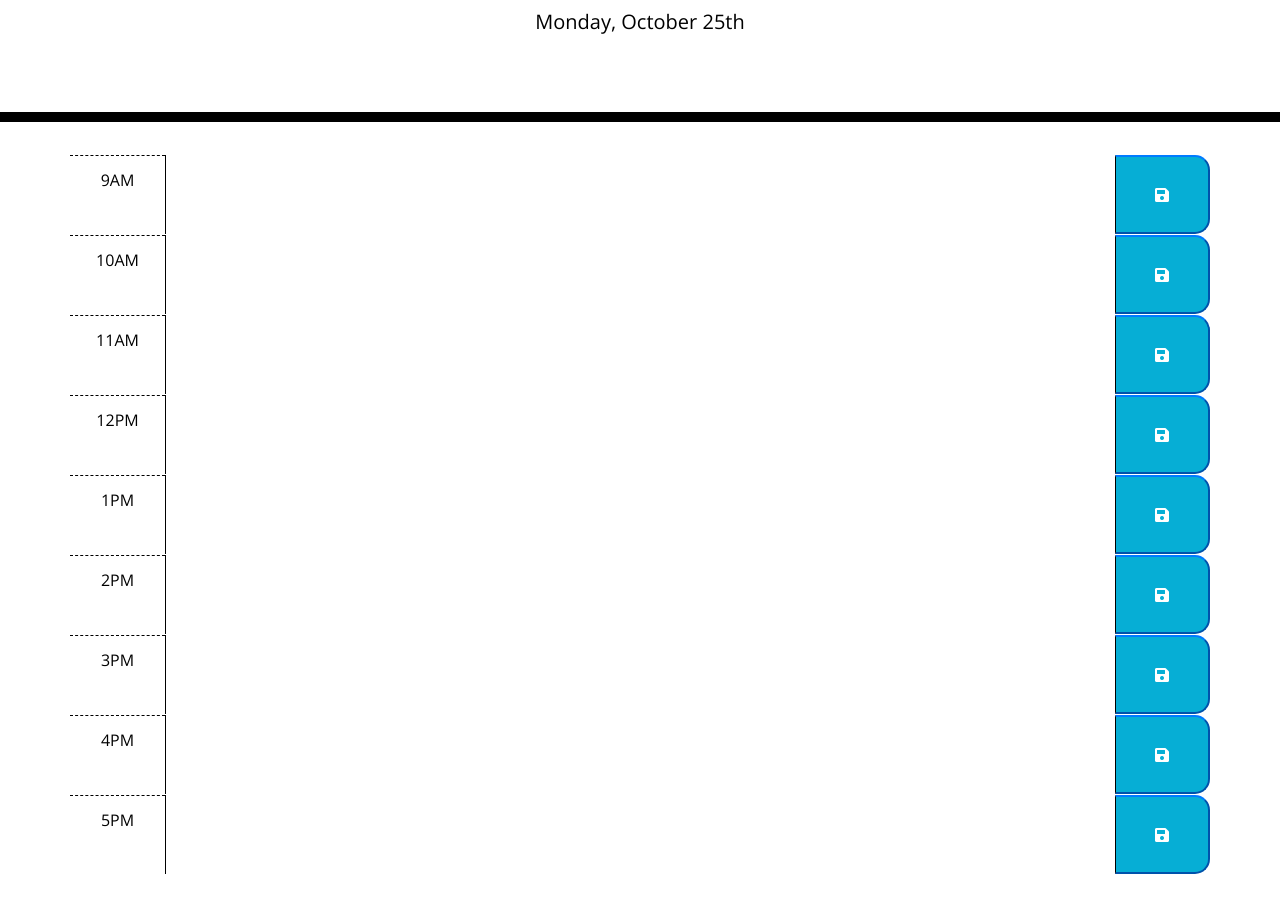
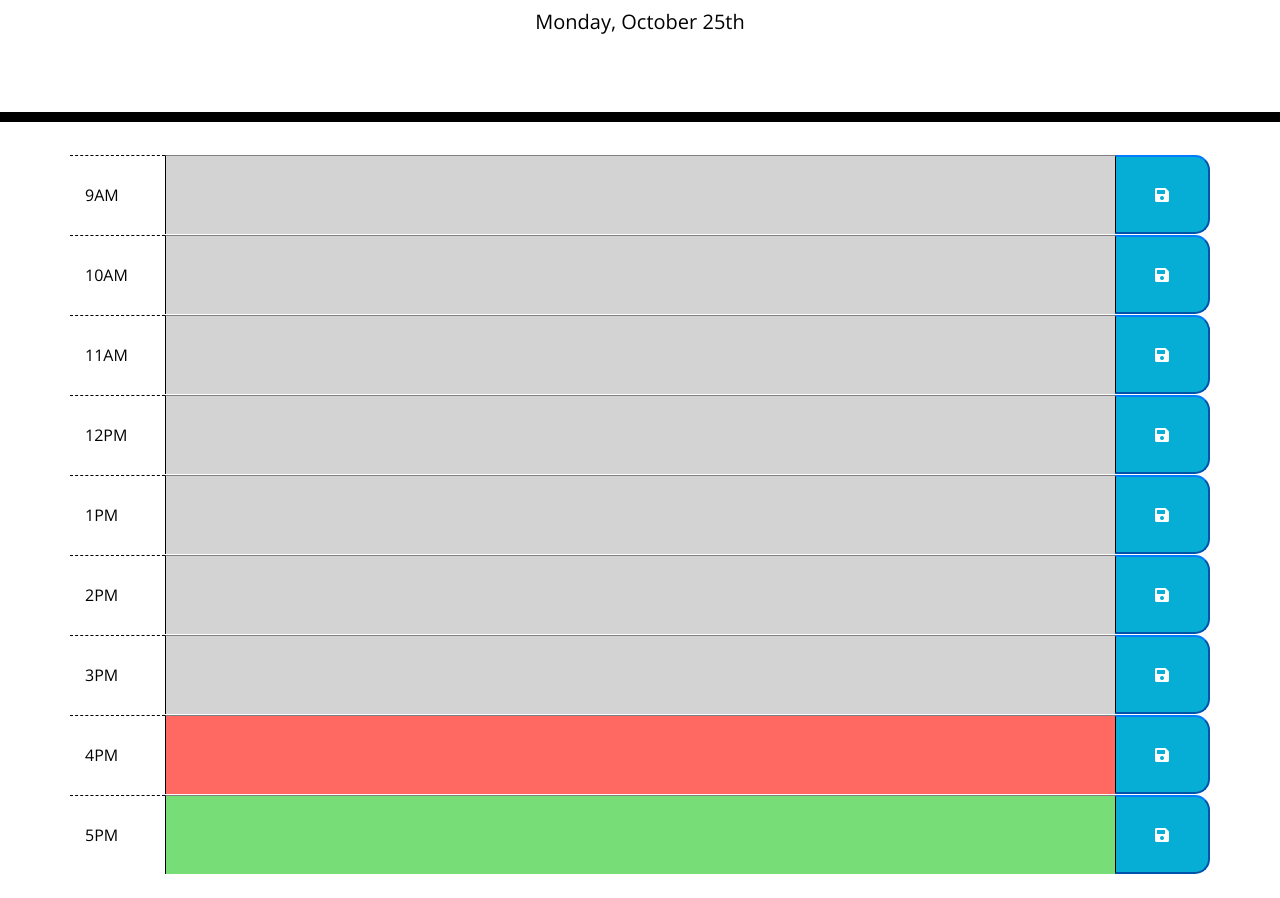
Before and after one commit to BMore-Creative/Day-Planner, a plain HTML site: page index.html in a window 1280 px wide. Shown: the part 182-1080 px from the top of the page. Before the commit the page ends 1056 px from the top, so only its background shows below. Drawn offline with nearby package versions, Linux system fonts and the light colour scheme; files that its build step writes are made by us from their sources.

Commit message:
added functionality: added color coding depending on timeblock's relation to current time

```diff
--- a/assets/css/style.css
+++ b/assets/css/style.css
@@ -23,6 +23,7 @@ textarea {
 
 .description {
   white-space: pre-wrap;
+  border-top: 1px solid grey
 }
 
 .time-block {
--- a/assets/js/index.js
+++ b/assets/js/index.js
@@ -1,12 +1,23 @@
 //DOM element variables
 const currDay = document.querySelector("#currentDay");
-
+const dayPlan = document.querySelectorAll("textarea");
 
 //Displays current date at top of screen
-currDay.textContent = moment().format("dddd, MMMM Do")
-console.log(currDay.textContent);
+currDay.textContent = moment().format("dddd, MMMM Do");
 
-for (let i = 0; i < array.length; i++) {
-    const element = array[i];
+const currTime = moment().format("HH");
 
+dayPlan.forEach(function (currBlock) {
+  const blockTime = currBlock.dataset.time;
+  if (blockTime === currTime) {
+    currBlock.classList.add("present");
+  } else if (blockTime < currTime) {
+    currBlock.classList.add("past");
+  } else if (blockTime > currTime) {
+    currBlock.classList.add("future");
+  }
+});
+
+function save(id) {
+  let block = id;
 }
--- a/index.html
+++ b/index.html
@@ -18,7 +18,7 @@
       href="https://fonts.googleapis.com/css?family=Open+Sans&display=swap"
       rel="stylesheet"
     />
-    <link rel="stylesheet" href="style.css" />
+    <link rel="stylesheet" href="./assets/css/style.css" />
     <title>Work Day Scheduler</title>
   </head>
 
@@ -30,66 +30,66 @@
     </header>
     <div class="container">
       <div class="time-block row">
-        <div class="hour col-1 pt-3">9AM</div>
-        <textarea class="discription col-10" date-time='09' id='9AM'></textarea>
+        <div class="hour col-1 d-flex align-items-center">9AM</div>
+        <textarea class="description col-10" data-time='09' id='9AM'></textarea>
         <button class="btn-primary saveBtn col-1 d-flex align-items-center" onclick="save('#9AM')">
-          <i class="far fa-save fa lg flex-fill"></i>
+          <i class="fas fa-save fa lg flex-fill"></i>
         </button>
       </div>
       <div class="time-block row">
-        <div class="hour col-1 pt-3">10AM</div>
-        <textarea class="discription col-10" date-time='10' id='10AM'></textarea>
+        <div class="hour col-1 d-flex align-items-center">10AM</div>
+        <textarea class="description col-10" data-time='10' id='10AM'></textarea>
         <button class="btn-primary saveBtn col-1 d-flex align-items-center" onclick="save('#10AM')">
-          <i class="far fa-save fa lg flex-fill"></i>
+          <i class="fas fa-save fa lg flex-fill"></i>
         </button>
       </div>
       <div class="time-block row">
-        <div class="hour col-1 pt-3">11AM</div>
-        <textarea class="discription col-10" date-time='11' id='11AM'></textarea>
+        <div class="hour col-1 d-flex align-items-center">11AM</div>
+        <textarea class="description col-10" data-time='11' id='11AM'></textarea>
         <button class="btn-primary saveBtn col-1 d-flex align-items-center" onclick="save('#11AM')">
-          <i class="far fa-save fa lg flex-fill"></i>
+          <i class="fas fa-save fa lg flex-fill"></i>
         </button>
       </div>
       <div class="time-block row">
-        <div class="hour col-1 pt-3">12PM</div>
-        <textarea class="discription col-10" date-time='12' id='12PM'></textarea>
+        <div class="hour col-1 d-flex align-items-center">12PM</div>
+        <textarea class="description col-10" data-time='12' id='12PM'></textarea>
         <button class="btn-primary saveBtn col-1 d-flex align-items-center" onclick="save('#12PM')">
-          <i class="far fa-save fa lg flex-fill"></i>
+          <i class="fas fa-save fa lg flex-fill"></i>
         </button>
       </div>
       <div class="time-block row">
-        <div class="hour col-1 pt-3">1PM</div>
-        <textarea class="discription col-10" date-time='13' id='1PM'></textarea>
+        <div class="hour col-1 d-flex align-items-center">1PM</div>
+        <textarea class="description col-10" data-time='13' id='1PM'></textarea>
         <button class="btn-primary saveBtn col-1 d-flex align-items-center" onclick="save('#1PM')">
-          <i class="far fa-save fa lg flex-fill"></i>
+          <i class="fas fa-save fa lg flex-fill"></i>
         </button>
       </div>
       <div class="time-block row">
-        <div class="hour col-1 pt-3">2PM</div>
-        <textarea class="discription col-10" date-time='14' id='2PM'></textarea>
+        <div class="hour col-1 d-flex align-items-center">2PM</div>
+        <textarea class="description col-10" data-time='14' id='2PM'></textarea>
         <button class="btn-primary saveBtn col-1 d-flex align-items-center" onclick="save('#2PM')">
-          <i class="far fa-save fa lg flex-fill"></i>
+          <i class="fas fa-save fa lg flex-fill"></i>
         </button>
       </div>
       <div class="time-block row">
-        <div class="hour col-1 pt-3">3PM</div>
-        <textarea class="discription col-10" date-time='15' id='3PM'></textarea>
+        <div class="hour col-1 d-flex align-items-center">3PM</div>
+        <textarea class="description col-10" data-time='15' id='3PM'></textarea>
         <button class="btn-primary saveBtn col-1 d-flex align-items-center" onclick="save('#3PM')">
-          <i class="far fa-save fa lg flex-fill"></i>
+          <i class="fas fa-save fa lg flex-fill"></i>
         </button>
       </div>
       <div class="time-block row">
-        <div class="hour col-1 pt-3">4PM</div>
-        <textarea class="discription col-10" date-time='16' id='4PM'></textarea>
+        <div class="hour col-1 d-flex align-items-center">4PM</div>
+        <textarea class="description col-10" data-time='16' id='4PM'></textarea>
         <button class="btn-primary saveBtn col-1 d-flex align-items-center" onclick="save('#4PM')">
-          <i class="far fa-save fa lg flex-fill"></i>
+          <i class="fas fa-save fa lg flex-fill"></i>
         </button>
       </div>
-      <div class="time-block row">
-        <div class="hour col-1 pt-3">5PM</div>
-        <textarea class="discription col-10" date-time='17' id='5PM'></textarea>
+      <div class="time-block row mb-4">
+        <div class="hour col-1 d-flex align-items-center">5PM</div>
+        <textarea class="description col-10" data-time='17' id='5PM'></textarea>
         <button class="btn-primary saveBtn col-1 d-flex align-items-center" onclick="save('#5PM')">
-          <i class="far fa-save fa lg flex-fill"></i>
+          <i class="fas fa-save fa lg flex-fill"></i>
         </button>
       </div>
     </div>
```
